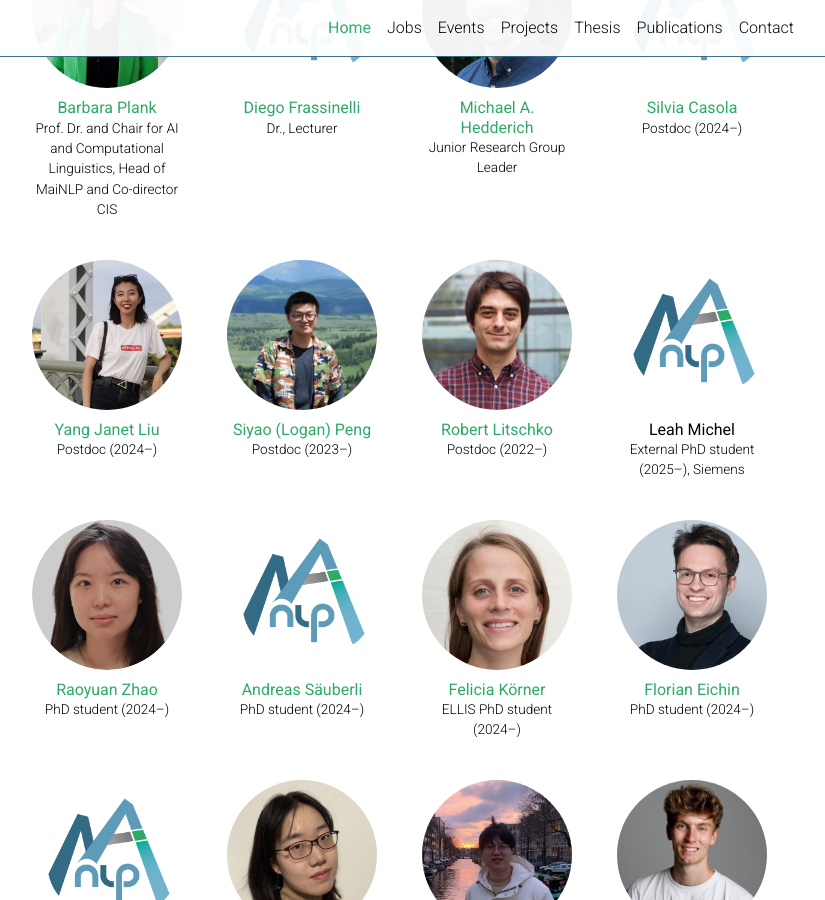
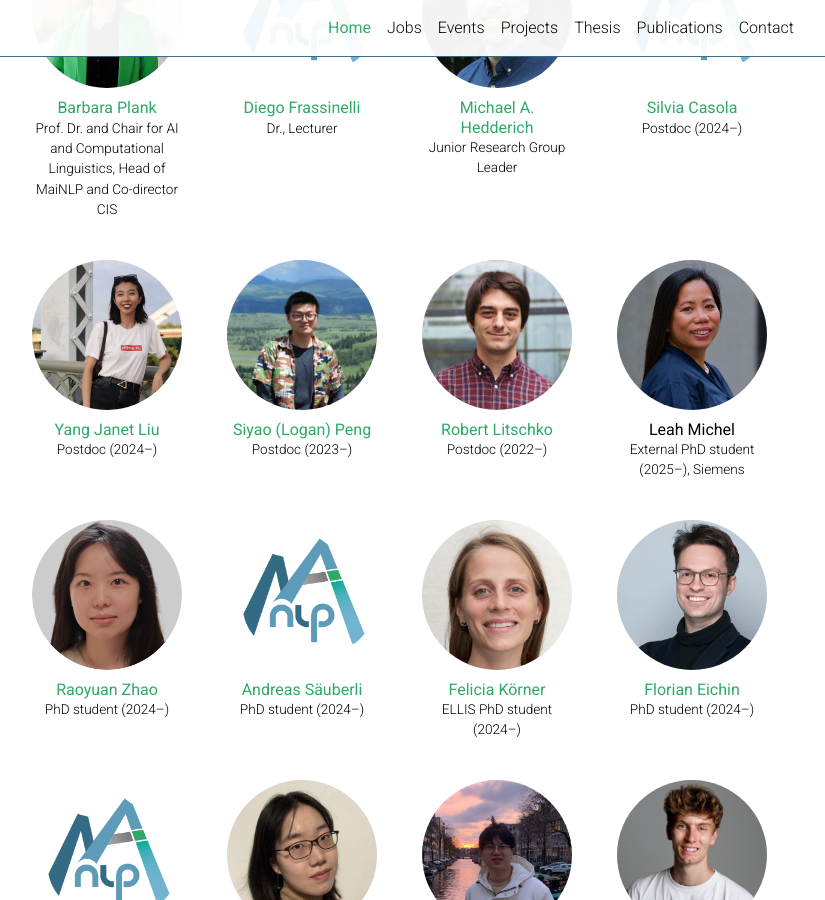
Before and after one commit to mainlp/mainlp.github.io, a Jekyll site: the page built from _pages/about.md, in a window 1280 px wide and 900 px high, scrolled down 876 px. Shown: the whole window, without its empty margins (223-1048 px from the left). Built offline with Jekyll 4.4.1, drawn with Linux system fonts in a browser that asks for light colours; full-size pictures stand in for the smaller copies a plugin makes; comment, search, counter and statistics services are not loaded; a style sheet for code colours, icons or effects is not loaded.

Commit message:
Added Leahs picture

```diff
--- a/_compress_images_cache.yml
+++ b/_compress_images_cache.yml
@@ -70,3 +70,6 @@ assets/img/felicia.JPG: felicia.JPG
 assets/img/hal-daume.jpg: hal-daume.jpg
 assets/img/marine-carpuat.jpg: marine-carpuat.jpg
 assets/img/yupei.jpg: yupei.jpg
+assets/img/cerenini.jpg: cerenini.jpg
+assets/img/domenico.jpg: domenico.jpg
+assets/img/leah.png: leah.png
--- a/_pages/about.md
+++ b/_pages/about.md
@@ -48,7 +48,7 @@ staff:
       picture: robert.png
     - name: Leah Michel
       description: External PhD student (2025–), Siemens
-      picture: mainlp-logo-500.png
+      picture: leah.png
     - name: Raoyuan Zhao
       description: PhD student (2024–)
       website: https://www.cis.uni-muenchen.de/personen/mitarbeiter/rzhao/index.html
```
Also changed, not shown: assets/img/cerenini.jpg, assets/img/leah.png (added).
